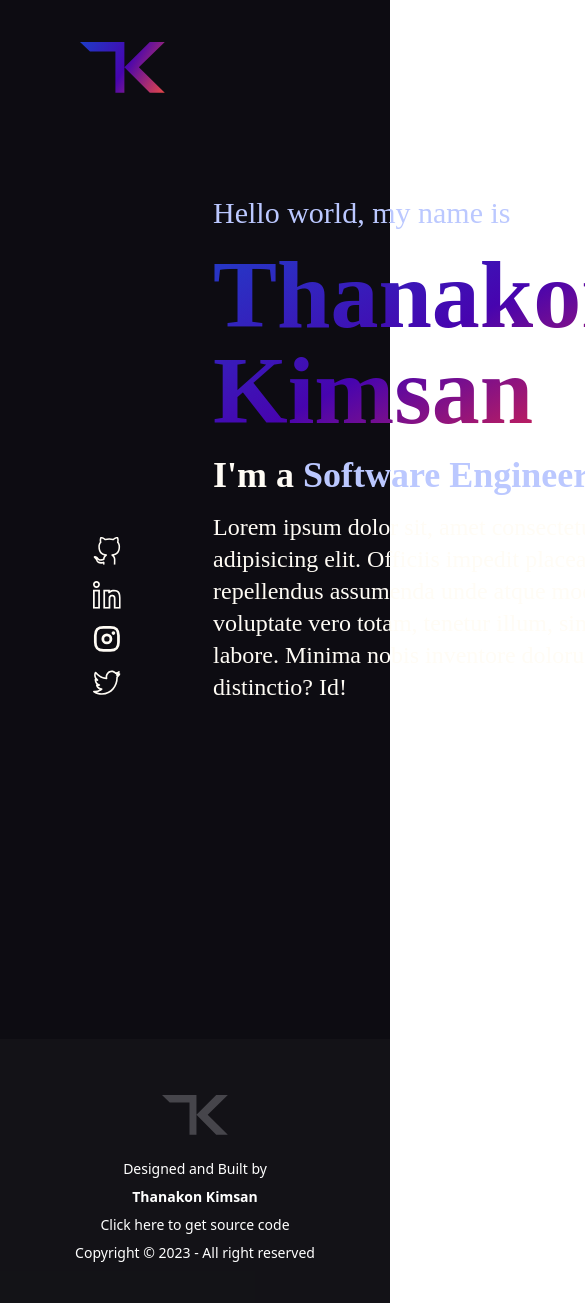
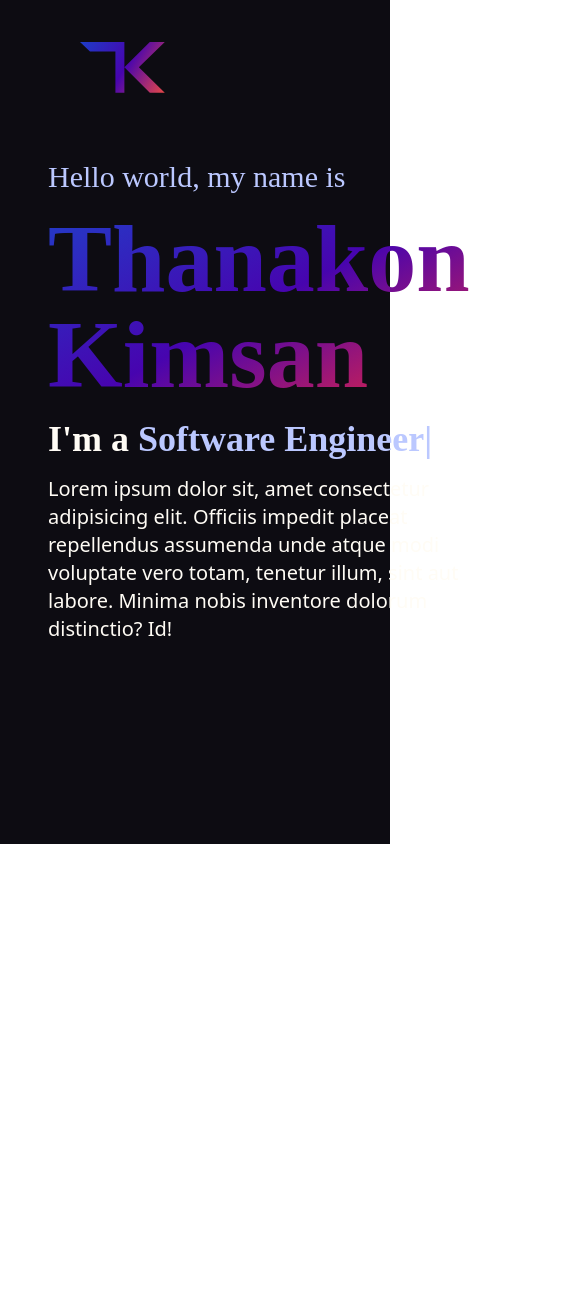
Before and after one commit to konfucius1/portfolio-website, a React (Vite) app: page / in a window 390 px wide. Shown: the top 1303 px of the page, 585 px wide, since content can reach past the window. After the commit the page ends 844 px from the top, so only its background shows below. Built offline with nearby package versions, Linux system fonts and the light colour scheme.

Commit message:
added responsive design to home page

```diff
--- a/src/components/Footer.jsx
+++ b/src/components/Footer.jsx
@@ -3,7 +3,7 @@ import logo from '../assets/tk-logo-grey.svg';
 
 const Footer = () => {
   return (
-    <footer className="footer footer-center p-10 bg-neutral-800 bg-opacity-25 text-primary-content text-off-white">
+    <footer className="footer footer-center p-10 bg-neutral-800 bg-opacity-25 text-off-white hidden sm:block">
       <div>
         <img src={logo} alt="Logo" className="h-10 my-4" />
         <p className="font-light">
--- a/src/components/Hero.jsx
+++ b/src/components/Hero.jsx
@@ -29,7 +29,7 @@ const Hero = () => {
             className="text-[#BBC8FF]"
           />
         </p>
-        <p className="py-4 font-satoshi text-2xl">
+        <p id="hero-paragraph" className="py-4 text-xl sm:text-2xl">
           Lorem ipsum dolor sit, amet consectetur adipisicing elit. Officiis
           impedit placeat repellendus assumenda unde atque modi voluptate vero
           totam, tenetur illum, sint aut labore. Minima nobis inventore dolorum
--- a/src/components/LeftBar.jsx
+++ b/src/components/LeftBar.jsx
@@ -6,7 +6,7 @@ import twitter from '../assets/twitter-boxed-svgrepo-com.svg';
 
 const LeftBar = () => {
   return (
-    <div>
+    <div className="hidden md:block">
       <div id="left" className="flex justify-center items-center min-h-screen">
         <div className="flex-none w-24">
           <img src={github} alt="" className="p-2 w-11" />
--- a/src/components/Navbar.jsx
+++ b/src/components/Navbar.jsx
@@ -33,7 +33,7 @@ const Navbar = () => {
             >
               contact
             </Link>
-            <button className="bg-gradient-to-l from-primary-blue to-[#607EFF] font-montserrat btn text-off-white aspect-auto w-[120px] h-[50px] text-l ">
+            <button className="bg-gradient-to-l from-primary-blue to-[#607EFF] hover:bg-off-white font-montserrat btn text-off-white aspect-auto w-[120px] h-[50px] text-l ">
               Resume
             </button>
           </div>
--- a/src/components/RightBar.jsx
+++ b/src/components/RightBar.jsx
@@ -2,7 +2,7 @@ import React from 'react';
 
 const RightBar = () => {
   return (
-    <div>
+    <div className="hidden md:block">
       <div id="right" className="flex justify-center items-center min-h-screen">
         <div className="flex-none w-24">
           <p className="origin-right rotate-90">kimsanthanakon@gmail.com</p>
--- a/src/pages/Contact.jsx
+++ b/src/pages/Contact.jsx
@@ -5,7 +5,7 @@ const Contact = () => {
 
       <div className="flex flex-col h-[auto] justify-center items-center">
         <h3 className="pb-8 text-2xl font-thin">kimsanthanakon@gmail.com</h3>
-        <button className="bg-off-white font-satoshi btn text-dark aspect-auto w-[120px] h-[50px] text-l ">
+        <button className="bg-off-white hover:text-off-white font-satoshi btn text-dark aspect-auto w-[120px] h-[50px] text-l ">
           Say Hello
         </button>
       </div>
--- a/src/pages/Home.jsx
+++ b/src/pages/Home.jsx
@@ -4,7 +4,7 @@ import Hero from '../components/Hero';
 
 const Home = () => {
   return (
-    <div className="flex bg-dark px-[85px] pt-[100px]">
+    <div className="flex bg-dark px-4 pt-16 sm:px-20 sm:pt-24 ">
       <LeftBar />
       <Hero />
       <RightBar />
--- a/tailwind.config.cjs
+++ b/tailwind.config.cjs
@@ -11,8 +11,8 @@ module.exports = {
       'off-white': '#FFFCF5',
     },
     fontFamily: {
-      satoshi: ['Satoshi'],
-      rubik: ['rubik'],
+      satoshi: 'Satoshi',
+      rubik: 'rubik',
     },
   },
   plugins: [require('daisyui')],
```
